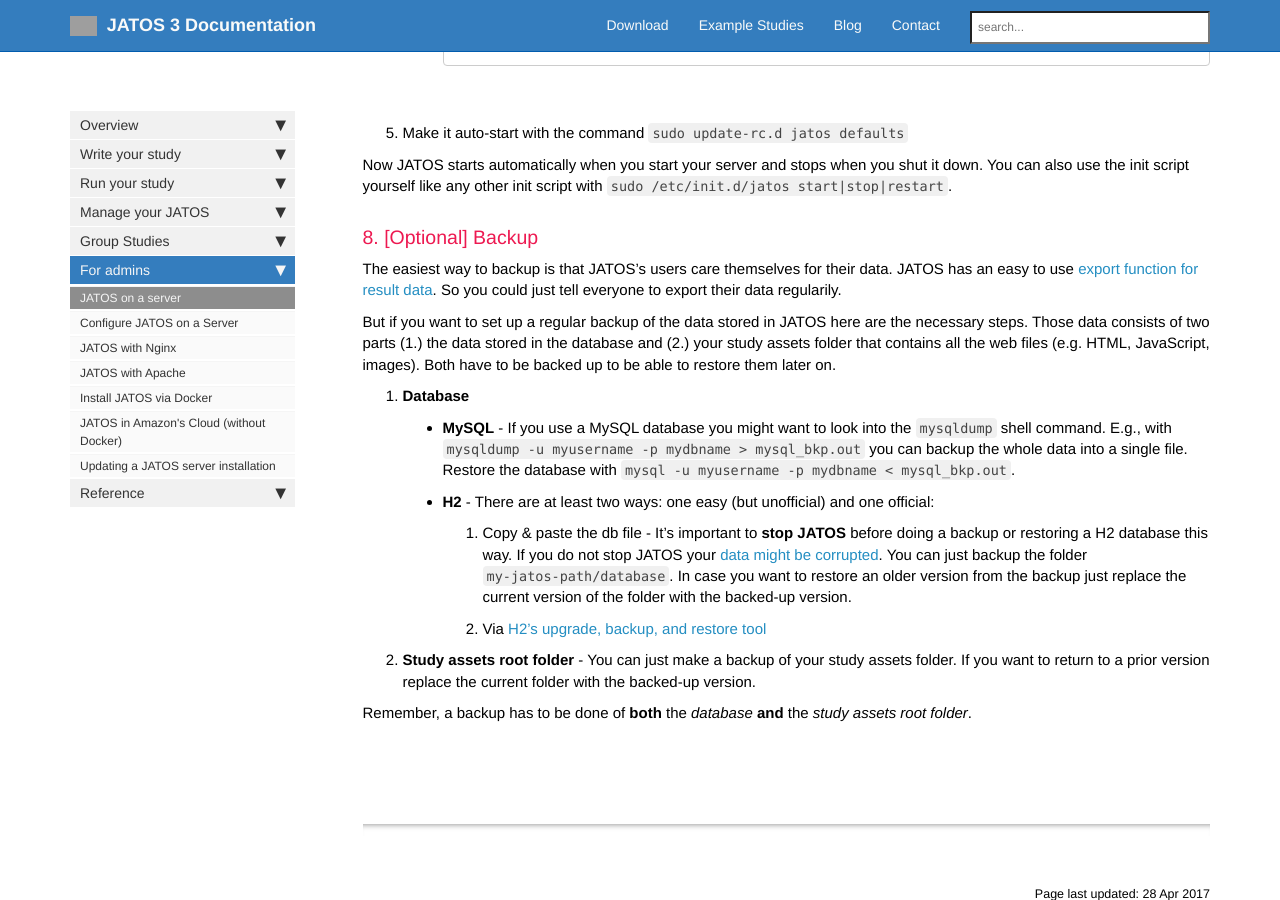
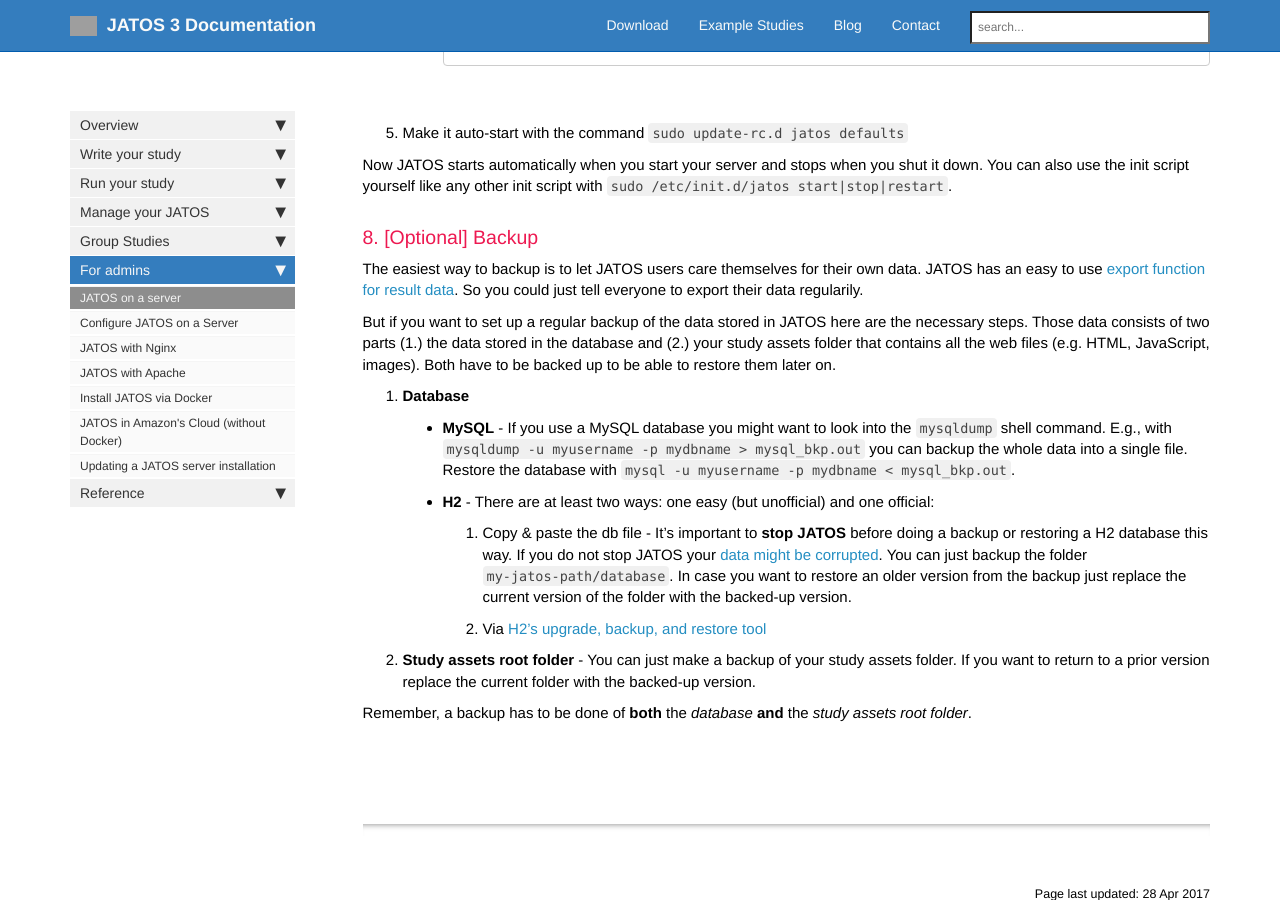
Before and after one commit to kristian-lange-tw/JATOS_docs_v3, a Jekyll site: the page built from pages/JATOS-on-a-server.md, in a window 1280 px wide and 900 px high, scrolled down 2565 px. Built offline with Jekyll 4.4.1, drawn with Linux system fonts in a browser that asks for light colours; nearby versions of some CDN libraries; comment, search, counter and statistics services are not loaded; grey boxes are pictures that could not be loaded.

Commit message:
Update JATOS-on-a-server.md

```diff
--- a/pages/JATOS-on-a-server.md
+++ b/pages/JATOS-on-a-server.md
@@ -92,7 +92,7 @@
 
 ### 8. [Optional] Backup
 
-The easiest way to backup is that JATOS's users care themselves for their data. JATOS has an easy to use [export function for result data](Manage-results.html). So you could just tell everyone to export their data regularily.
+The easiest way to backup is to let JATOS users care themselves for their own data. JATOS has an easy to use [export function for result data](Manage-results.html). So you could just tell everyone to export their data regularily.
 
 But if you want to set up a regular backup of the data stored in JATOS here are the necessary steps. Those data consists of two parts (1.) the data stored in the database and (2.) your study assets folder that contains all the web files (e.g. HTML, JavaScript, images). Both have to be backed up to be able to restore them later on.
 
```
